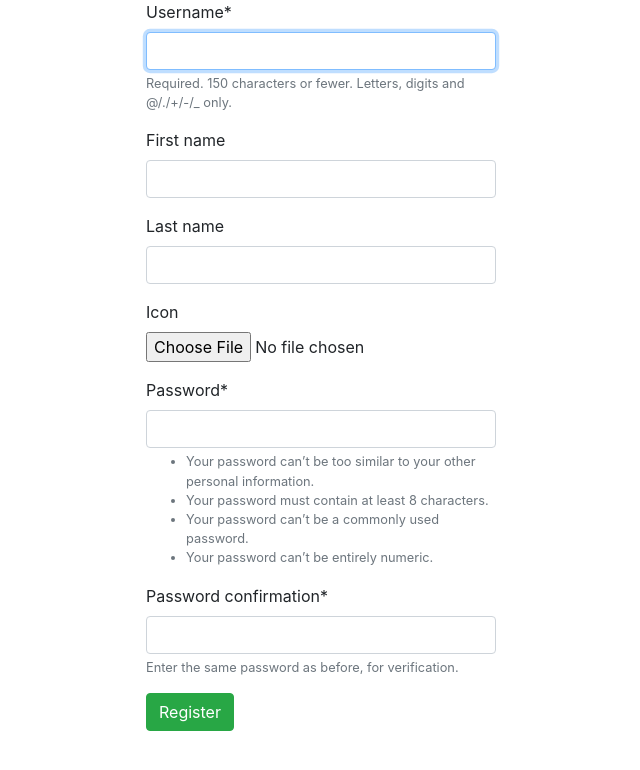
After one commit to meshchaninov/user-agent-checker-test, a Django app: page /accounts/registration/ in a window 1280 px wide. The commit adds this page. Shown: the top 770 px of the page, without its empty margins (319-959 px from the left). Run offline with Django 3.2, Linux system fonts and the light colour scheme; some libraries are stand-ins or nearby versions.

Commit message:
Добавлена регистрация

```diff
--- /dev/null
+++ b/accounts/forms.py
@@ -0,0 +1,10 @@
+from django import forms
+from django.contrib.auth.forms import UserCreationForm, UserChangeForm
+from .models import User
+
+
+class RegisterForm(UserCreationForm):
+    icon = forms.ImageField(required=False, error_messages = {'invalid':"Images only"}, widget=forms.FileInput)
+    class Meta:
+        model = User
+        fields = ["username", "first_name", "last_name", "icon", "password1", "password2"]
--- a/accounts/models.py
+++ b/accounts/models.py
@@ -3,4 +3,4 @@ from django.contrib.auth.models import AbstractUser
 
 
 class User(AbstractUser):
-    icon = models.ImageField("image of user", upload_to='photos', height_field=None, width_field=None, max_length=None)
+    icon = models.ImageField("image of user", upload_to='photos')
--- a/accounts/urls.py
+++ b/accounts/urls.py
@@ -1,8 +1,10 @@
 from django.urls import path
 from django.contrib.auth import views
+from .views import register
 
 
 urlpatterns = [
     path('login/', views.LoginView.as_view(), name='login'),
-    path('logout/', views.LogoutView.as_view(), name='logout')
+    path('logout/', views.LogoutView.as_view(), name='logout'),
+    path('registration/', register, name='registration')
 ]
--- a/accounts/views.py
+++ b/accounts/views.py
@@ -1,3 +1,16 @@
-from django.shortcuts import render
+# views.py
+from django.shortcuts import render, redirect
+from .forms import RegisterForm
+
 
 # Create your views here.
+def register(response):
+    if response.method == "POST":
+        form = RegisterForm(response.POST, response.FILES)
+        if form.is_valid():
+            form.save()
+            return redirect("/")
+    else:
+        form = RegisterForm()
+
+    return render(response, "registration/registration.html", {"form":form})
--- a/templates/registration/logged_out.html
+++ b/templates/registration/logged_out.html
@@ -1,4 +1,4 @@
-{% extends 'registratin/base_registration.html' %}
+{% extends  'registration/base_registration.html' %}
 {% block registration %}
 
 <p>You are logged out!</p>
--- /dev/null
+++ b/templates/registration/registration.html
@@ -0,0 +1,11 @@
+{% extends "registration/base_registration.html" %}
+
+{% load crispy_forms_tags %}
+
+{% block registration %}
+    <form enctype="multipart/form-data" method="POST" class="form-group">
+        {% csrf_token %}
+        {{ form|crispy }}
+        <button type="submit" class="btn btn-success">Register</button>
+    </form>
+{% endblock %}
--- a/user_tracker/settings.py
+++ b/user_tracker/settings.py
@@ -131,3 +131,7 @@ AUTH_USER_MODEL = 'accounts.User'
 CRISPY_TEMPLATE_PACK = 'bootstrap4'
 
 LOGIN_REDIRECT_URL =  '/'
+
+MEDIA_URL = '/media/'
+
+MEDIA_ROOT = os.path.join(BASE_DIR, 'media')
```
